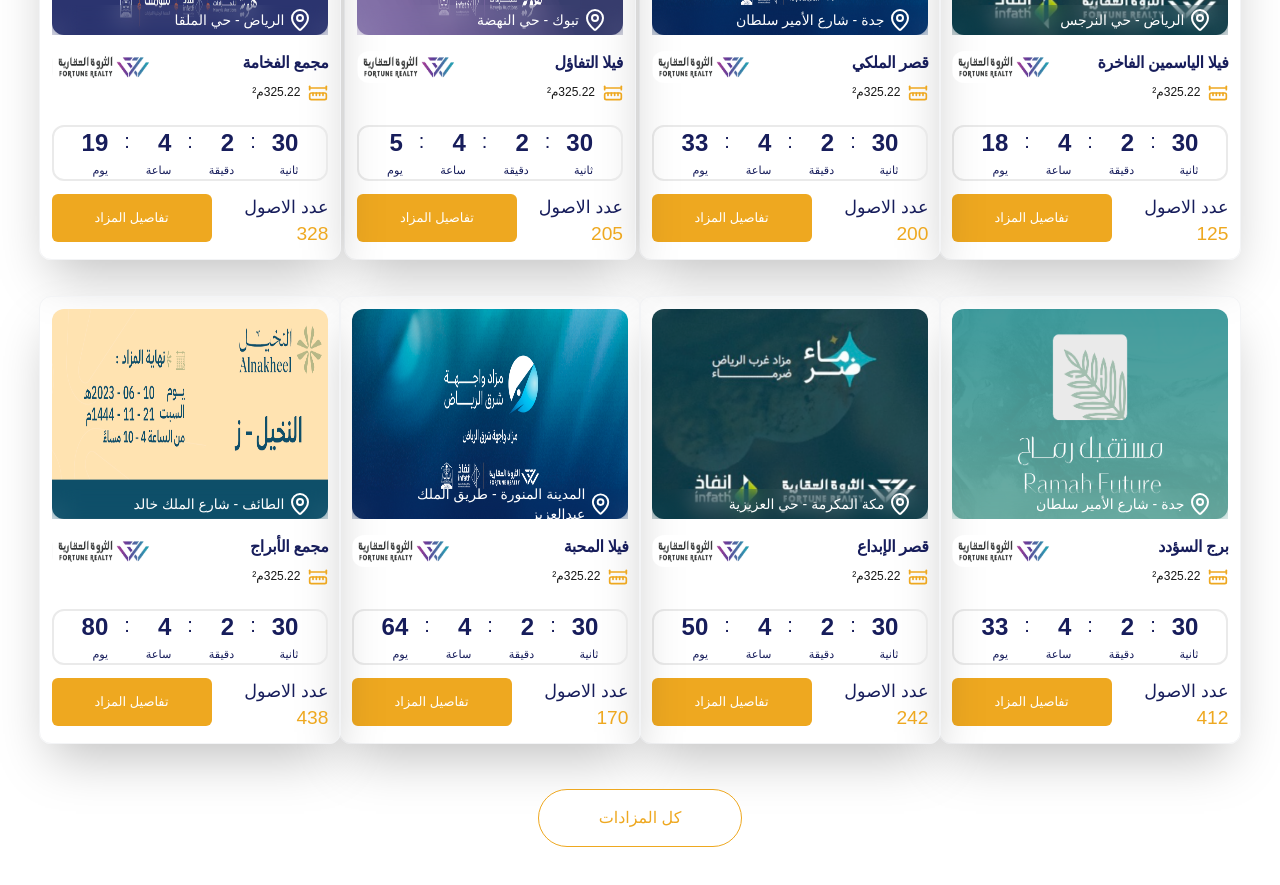
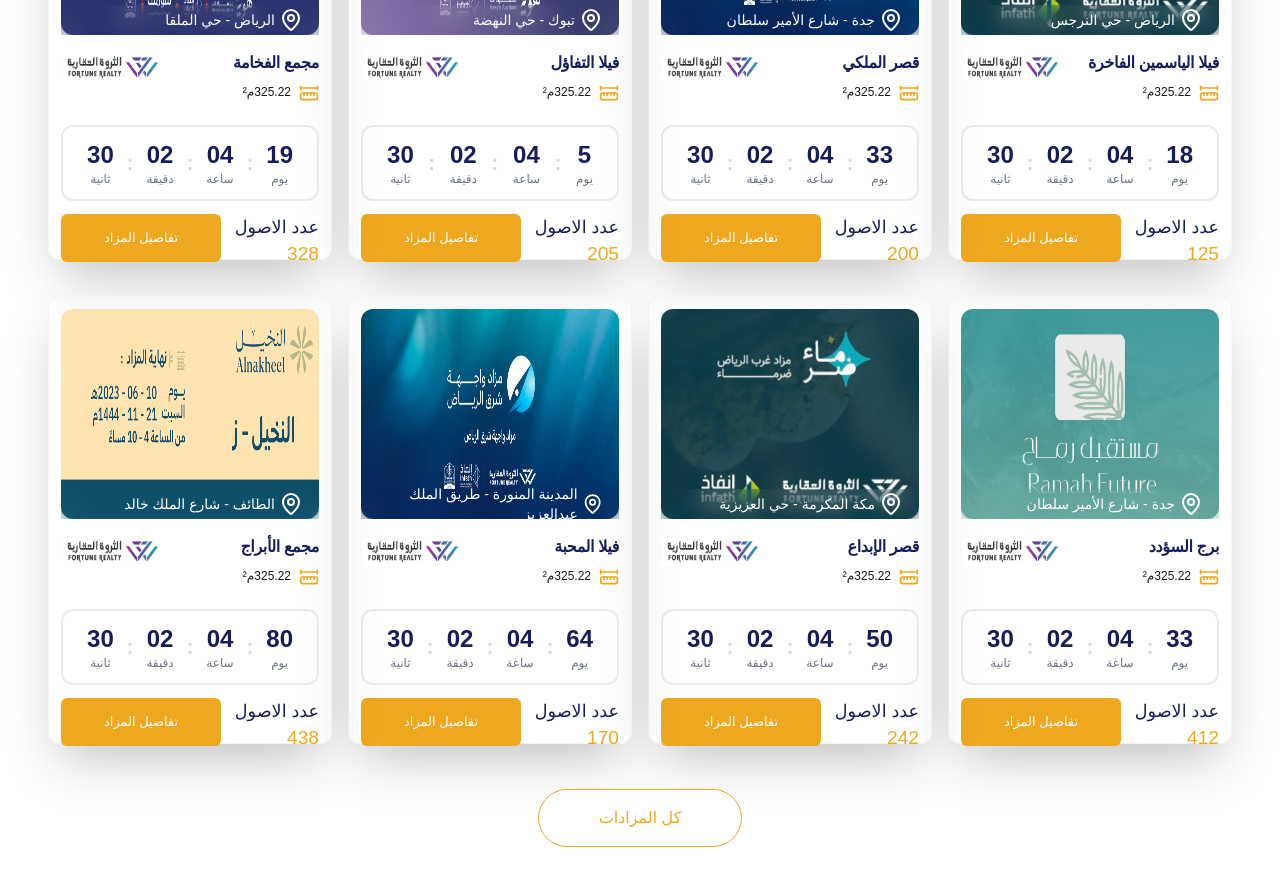
Before and after one commit to eslamelngar-dev/SoumTeck-auctions-webApplication, a Next.js app: page / in a window 1280 px wide. Shown: the part 1220-2105 px from the top of the page. Built offline with nearby package versions, Linux system fonts and the light colour scheme; a web font is replaced by a local one.

Commit message:
assetsCards

```diff
--- a/app/auctions/[id]/page.tsx
+++ b/app/auctions/[id]/page.tsx
@@ -108,8 +108,8 @@ export default function AuctionsPage() {
         <div className="my-3 w-full flex justify-center">
           <div className="show-options"></div>
         </div>
-        <Container maxWidth="xl">
-          <Grid container spacing={2}>
+        <Container maxWidth="xl" sx={{display:"flex", alignItems:"center"}}>
+          <Grid container spacing={2} >
             {Assets.length === 0 ? (
               <Grid
                 size={12}
--- a/app/components/CountDown.tsx
+++ b/app/components/CountDown.tsx
@@ -4,10 +4,14 @@ import { useEffect, useState } from "react";
 interface CountdownProps {
   startDate: string;
   endDate: string;
-  setClosed:(value:boolean) => void
+  setClosed: (value: boolean) => void;
 }
 
-export default function Countdown({ endDate, startDate,setClosed }: CountdownProps) {
+export default function Countdown({
+  endDate,
+  startDate,
+  setClosed,
+}: CountdownProps) {
   const upcoming = new Date().getTime() < new Date(startDate).getTime();
   const upcomingDate = new Date(startDate);
   let hours = upcomingDate.getHours();
@@ -34,56 +38,83 @@ export default function Countdown({ endDate, startDate,setClosed }: CountdownPro
     }, 1000);
 
     return () => clearInterval(timer);
-    // eslint-disable-next-line react-hooks/exhaustive-deps
+  // eslint-disable-next-line react-hooks/exhaustive-deps
   }, []);
 
   useEffect(() => {
-    if(!timeLeft) {
-      setClosed(true)
+    if (!timeLeft) {
+      setClosed(true);
     }
-  },[timeLeft,setClosed])
+  }, [timeLeft, setClosed]);
 
   if (!timeLeft) {
-    return <div className="text-white bg-[#DC5224] h-[2.8rem] w-full flex items-center justify-center text-[0.7rem]"><p>تم اغلاق المزاد</p></div>;
-  } else if (upcoming) {
     return (
-      <div className="flex justify-around border border-gray-200 text-[#171D5B] w-full rounded-lg text-[0.68rem] text-center">
-        <div className="flex-col justify-center items-center">
-          <p>تاريخ فتح المزاد</p>
-          <p className="font-bold">{`
-          ${upcomingDate.getFullYear()} / ${upcomingDate.getMonth() + 1} / ${upcomingDate.getDate()}
-        `}</p>
+      <div className="text-white bg-[#DC5224] h-11 md:h-12 w-full flex items-center justify-center text-sm md:text-base font-semibold rounded-lg">
+        <p>تم اغلاق المزاد</p>
+      </div>
+    );
+  }
+
+  if (upcoming) {
+    return (
+      <div className="flex flex-row justify-around items-center gap-4 border border-gray-200 text-[#171D5B] w-full rounded-lg text-center p-3 md:p-4">
+        <div className="flex flex-col justify-center items-center">
+          <p className="text-[0.7rem] md:text-sm text-gray-500">
+            تاريخ فتح المزاد
+          </p>
+          <p className="font-bold text-sm md:text-base">
+            {`${upcomingDate.getFullYear()} / ${
+              upcomingDate.getMonth() + 1
+            } / ${upcomingDate.getDate()}`}
+          </p>
         </div>
-        <div className="flex-col justify-center items-center">
-          <p>وقت فتح المزاد</p>
-          <p className="font-bold">{`
-            ${hours}:${minutes.toString().padStart(2, "0")}
-          `}</p>
+
+        <div className="w-px h-10 bg-gray-200"></div>
+
+        <div className="flex flex-col justify-center items-center">
+          <p className="text-[0.7rem] md:text-sm text-gray-500">
+            وقت فتح المزاد
+          </p>
+          <p className="font-bold text-sm md:text-base">
+            {`${hours}:${minutes.toString().padStart(2, "0")}`}
+          </p>
         </div>
       </div>
     );
   }
 
   return (
-    <div className="flex gap-4 text-sm w-full  text-[#171D5B] rounded-xl px-7  border-2 border-[#EAEAEA]">
-      <div className="w-full">
-        <div className="font-semibold text-2xl ">{timeLeft.seconds}</div>
-        <span className="text-[0.7rem] font-light ">ثانية</span>
+    <div className="flex items-center justify-between w-full text-[#171D5B] rounded-xl px-4 md:px-6 py-2 md:py-3 border-2 border-[#EAEAEA]">
+      <div className="flex flex-col items-center">
+        <div className="font-bold text-xl md:text-2xl">{timeLeft.days}</div>
+        <span className="text-[0.65rem] md:text-xs text-gray-500">يوم</span>
       </div>
-      <span className="text-xl">:</span>
-    <div className="w-full">
-        <div className="font-semibold text-2xl">{timeLeft.minutes}</div>
-        <span className="text-[0.7rem] font-light">دقيقة</span>
+
+      <span className="text-lg md:text-xl text-gray-300 font-bold">:</span>
+
+      <div className="flex flex-col items-center">
+        <div className="font-bold text-xl md:text-2xl">
+          {timeLeft.hours.toString().padStart(2, "0")}
+        </div>
+        <span className="text-[0.65rem] md:text-xs text-gray-500">ساعة</span>
       </div>
-      <span className="text-xl">:</span>
-      <div className="w-full">
-        <div className="font-semibold text-2xl">{timeLeft.hours}</div>
-        <span className="text-[0.7rem] font-light">ساعة</span>
+
+      <span className="text-lg md:text-xl text-gray-300 font-bold">:</span>
+
+      <div className="flex flex-col items-center">
+        <div className="font-bold text-xl md:text-2xl">
+          {timeLeft.minutes.toString().padStart(2, "0")}
+        </div>
+        <span className="text-[0.65rem] md:text-xs text-gray-500">دقيقة</span>
       </div>
-      <span className="text-xl">:</span>
-      <div className="w-full">
-        <div className="font-semibold text-2xl">{timeLeft.days}</div>
-        <span className="text-[0.7rem] font-light">يوم</span>
+
+      <span className="text-lg md:text-xl text-gray-300 font-bold">:</span>
+
+      <div className="flex flex-col items-center">
+        <div className="font-bold text-xl md:text-2xl">
+          {timeLeft.seconds.toString().padStart(2, "0")}
+        </div>
+        <span className="text-[0.65rem] md:text-xs text-gray-500">ثانية</span>
       </div>
     </div>
   );
--- a/app/components/UI/AssetsCards.tsx
+++ b/app/components/UI/AssetsCards.tsx
@@ -5,21 +5,31 @@ import { AssetsCardsProps } from "../../types/auctions";
 import { useState } from "react";
 import Link from "next/link";
 import { Assets } from "@/app/data/assets";
+import { Grid } from "@mui/material";
 
-export default function AssetsCards({ startIndex, endIndex }: AssetsCardsProps) {
-  const [closed, setClosed] = useState(false);
+export default function AssetsCards({
+  startIndex,
+  endIndex,
+}: AssetsCardsProps) {
+  // استخدام object لتتبع حالة كل كارت بشكل منفصل
+  const [closedAssets, setClosedAssets] = useState<Record<string, boolean>>({});
+
+  const handleSetClosed = (assetId: string, value: boolean) => {
+    setClosedAssets((prev) => ({ ...prev, [assetId]: value }));
+  };
 
   return (
-    <div className="flex flex-col gap-6">
-      {Assets.slice(startIndex, endIndex).map((asset) => (
-        <div
-          key={asset._id}
-          className="bg-neutral-primary-soft w-full max-w-4xl p-4 rounded-xl shadow-2xl border border-gray-100 flex flex-col md:flex-row gap-4 md:gap-6"
-        >
+    <>
+      {Assets.slice(startIndex, endIndex).map((asset) => {
+        const isClosed = closedAssets[asset._id] || false;
+
+        return (
+          <Grid key={asset._id} size={{ xs: 12, lg: 6 }}>
+            <div className="w-full h-full py-4 pl-6 pr-2 rounded-xl shadow-2xl border border-gray-100 flex flex-col md:flex-row gap-1.5 md:gap-2 bg-white">
               <div className="relative w-full md:w-[40%] shrink-0">
                 <Image
                   className="rounded-xl object-cover w-full h-55 md:h-full"
-              src={closed ? "/auctions-imgs/closed.png" : asset.image}
+                  src={isClosed ? "/auctions-imgs/closed.png" : asset.image}
                   width={500}
                   height={500}
                   alt="auction"
@@ -32,7 +42,8 @@ export default function AssetsCards({ startIndex, endIndex }: AssetsCardsProps)
                 </div>
               </div>
 
-          <div className="flex flex-col justify-between w-full md:w-[60%] gap-3 md:gap-4">
+              {/* المحتوى */}
+              <div className="flex flex-col justify-between w-full md:w-[60%] gap-3 md:gap-4 p-2">
                 <div className="flex flex-col gap-2 md:gap-3">
                   <h6 className="text-md font-semibold text-[#171D5B] truncate">
                     {asset.name}
@@ -45,7 +56,9 @@ export default function AssetsCards({ startIndex, endIndex }: AssetsCardsProps)
                     </div>
 
                     <div className="flex gap-1 items-center">
-                  <p className="text-base text-[#EEA820] font-bold">{asset.bidPrice.toLocaleString("EG")}</p>
+                      <p className="text-base text-[#EEA820] font-bold">
+                        {asset.bidPrice.toLocaleString("EG")}
+                      </p>
                       <span className="text-[#171D5B] font-light">ر.س</span>
                     </div>
                   </div>
@@ -54,13 +67,15 @@ export default function AssetsCards({ startIndex, endIndex }: AssetsCardsProps)
                     <Countdown
                       startDate={asset.startDate}
                       endDate={asset.endDate}
-                  setClosed={setClosed}
+                      setClosed={(value: boolean) =>
+                        handleSetClosed(asset._id, value)
+                      }
                     />
                   </div>
                 </div>
 
                 <div className="flex flex-col md:flex-row justify-between items-start md:items-end gap-3 md:gap-4 mt-3">
-              {closed ? (
+                  {isClosed ? (
                     <div>
                       <p className="text-[0.8rem] text-[#171D5B] font-bold">
                         سعر السوم الحالي
@@ -69,14 +84,22 @@ export default function AssetsCards({ startIndex, endIndex }: AssetsCardsProps)
                         <span className="text-[#EEA820] text-[0.9rem]">
                           500,000,000
                         </span>
-                    <span className="text-[#171D5B] text-[0.9rem]"> ر.س </span>
+                        <span className="text-[#171D5B] text-[0.9rem]">
+                          ر.س
+                        </span>
                       </div>
-                  <span className="text-gray-400 text-[0.8rem]">(20 ر.س للمتر)</span>
+                      <span className="text-gray-400 text-[0.8rem]">
+                        (20 ر.س للمتر)
+                      </span>
                     </div>
                   ) : (
                     <div>
-                  <p className="text-[1.1rem] text-[#171D5B]">عدد السومات</p>
-                  <span className="text-[#EEA820] text-[1.2rem]">{asset.bidsCount}</span>
+                      <p className="text-[0.9rem] text-[#171D5B] text-nowrap">
+                        عدد السومات
+                      </p>
+                      <span className="text-[#EEA820] text-[1.2rem]">
+                        {asset.bidsCount}
+                      </span>
                     </div>
                   )}
 
@@ -88,7 +111,9 @@ export default function AssetsCards({ startIndex, endIndex }: AssetsCardsProps)
                 </div>
               </div>
             </div>
-      ))}
-    </div>
+          </Grid>
+        );
+      })}
+    </>
   );
 }
--- a/app/data/assets.tsx
+++ b/app/data/assets.tsx
@@ -13,4 +13,100 @@ export const Assets = [
     space:325.22,
     deposit:2.500,
   },
+  {
+    _id:uuidv4(),
+    name:"عمارة جديدة",
+    image:"/assets/2.jpg",
+    location:"الرياض",
+    startDate:"2026-01-01T08:00:00",
+    endDate:"2026-02-28T23:59:59",
+    bidPrice:500000000,
+    bidsCount:12,
+    space:325.22,
+    deposit:2.500,
+  },
+  {
+    _id:uuidv4(),
+    name:"عمارة جديدة",
+    image:"/assets/3.jpg",
+    location:"الرياض",
+    startDate:"2026-01-01T08:00:00",
+    endDate:"2026-02-28T23:59:59",
+    bidPrice:500000000,
+    bidsCount:12,
+    space:325.22,
+    deposit:2.500,
+  },
+  {
+    _id:uuidv4(),
+    name:"عمارة جديدة",
+    image:"/assets/1.jpg",
+    location:"الرياض",
+    startDate:"2026-01-01T08:00:00",
+    endDate:"2026-02-28T23:59:59",
+    bidPrice:500000000,
+    bidsCount:12,
+    space:325.22,
+    deposit:2.500,
+  },
+  {
+    _id:uuidv4(),
+    name:"عمارة جديدة",
+    image:"/assets/2.jpg",
+    location:"الرياض",
+    startDate:"2026-01-01T08:00:00",
+    endDate:"2026-02-28T23:59:59",
+    bidPrice:500000000,
+    bidsCount:12,
+    space:325.22,
+    deposit:2.500,
+  },
+  {
+    _id:uuidv4(),
+    name:"عمارة جديدة",
+    image:"/assets/3.jpg",
+    location:"الرياض",
+    startDate:"2026-01-01T08:00:00",
+    endDate:"2026-02-28T23:59:59",
+    bidPrice:500000000,
+    bidsCount:12,
+    space:325.22,
+    deposit:2.500,
+  },
+  {
+    _id:uuidv4(),
+    name:"عمارة جديدة",
+    image:"/assets/1.jpg",
+    location:"الرياض",
+    startDate:"2026-01-01T08:00:00",
+    endDate:"2026-02-28T23:59:59",
+    bidPrice:500000000,
+    bidsCount:12,
+    space:325.22,
+    deposit:2.500,
+  },
+  {
+    _id:uuidv4(),
+    name:"عمارة جديدة",
+    image:"/assets/2.jpg",
+    location:"الرياض",
+    startDate:"2026-01-01T08:00:00",
+    endDate:"2026-02-28T23:59:59",
+    bidPrice:500000000,
+    bidsCount:12,
+    space:325.22,
+    deposit:2.500,
+  },
+  {
+    _id:uuidv4(),
+    name:"عمارة جديدة",
+    image:"/assets/3.jpg",
+    location:"الرياض",
+    startDate:"2026-01-01T08:00:00",
+    endDate:"2026-02-28T23:59:59",
+    bidPrice:500000000,
+    bidsCount:12,
+    space:325.22,
+    deposit:2.500,
+  },
 ]
```
Also changed, not shown: app/components/sections/auctionDetails/Table.tsx (+6 -2 lines), app/components/UI/table.tsx (deleted), public/assets/3.jpg (added), 1 other file (tests, documents, lock files or other folders). Lines whose indentation alone changed are shown as unchanged.
